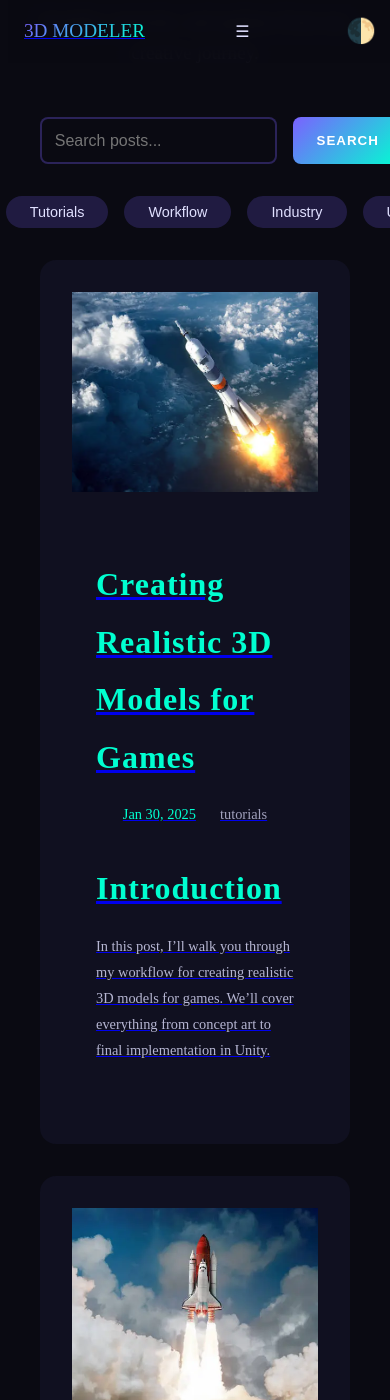
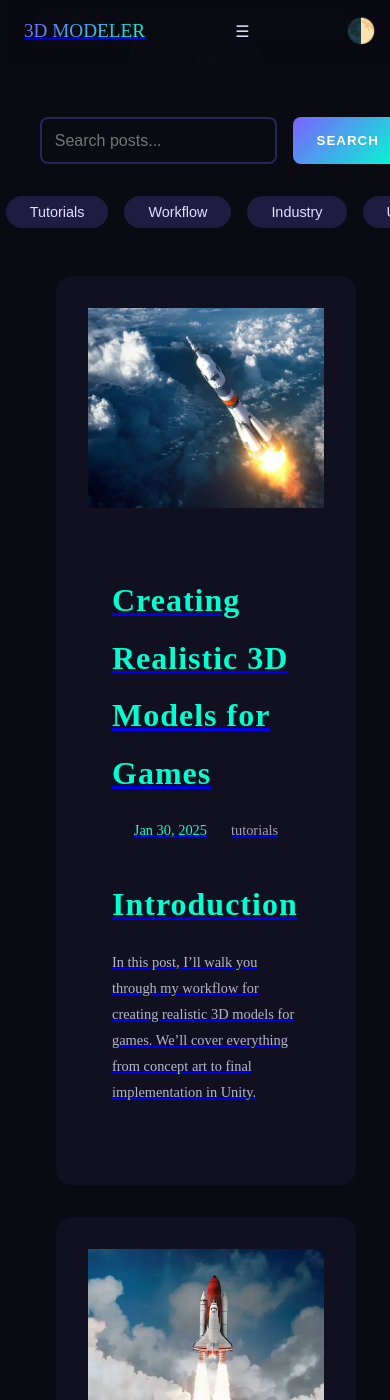
Before and after one commit to FaseehRizwan/portfolio, a Jekyll site: the page built from blog/index.html, in a window 390 px wide and 1400 px high, scrolled down 253 px. Built offline with Jekyll 4.4.1, drawn with Linux system fonts in a browser that asks for light colours.

Commit message:
Update style.css

```diff
--- a/assets/css/style.css
+++ b/assets/css/style.css
@@ -676,7 +676,21 @@ p {
   background: var(--accent-1);
   color: white;
 }
+@media (max-width: 768px) {
+  .blog-grid {
+    grid-template-columns: 1fr;
+    padding: 1rem;
+  }
+  .blog-post {
+    margin: 0 1rem;
+  }
+}
 
+@media (max-width: 480px) {
+  .blog-post {
+    margin: 0 0.5rem;
+  }
+}
 /* Blog Grid */
 .blog-grid {
   display: grid;
```
